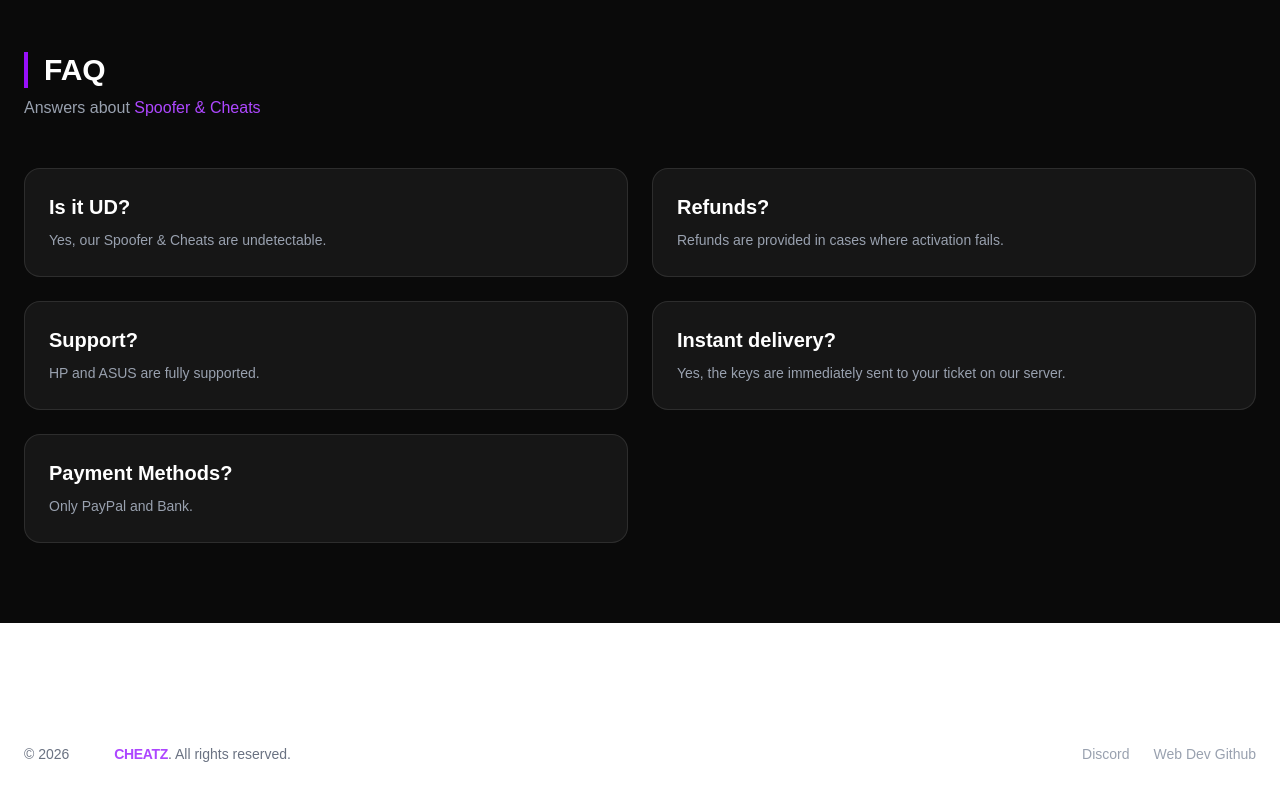
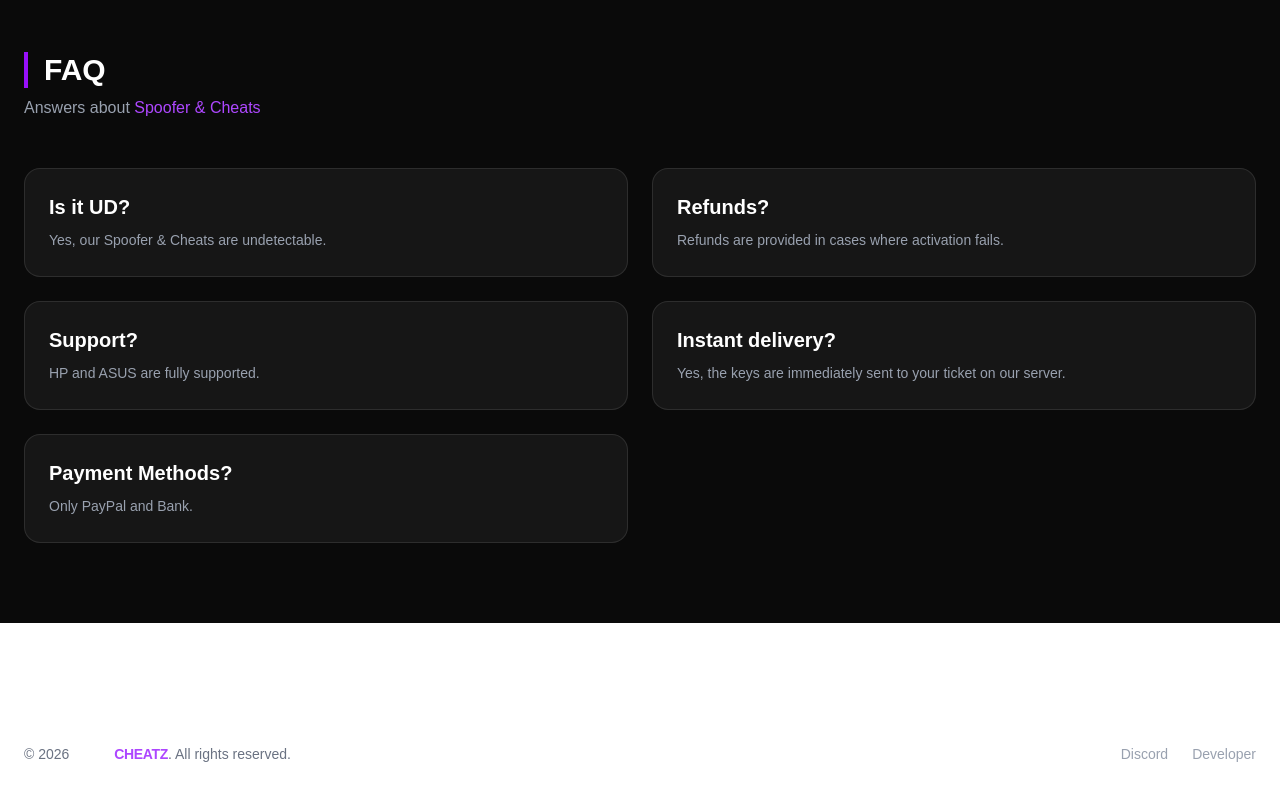
Before and after one commit to wpxq/mintzcheatz, a Next.js app: page / in a window 1280 px wide. Shown: the part 1886-2686 px from the top of the page. Built offline with nearby package versions, Linux system fonts and the light colour scheme.

Commit message:
Update Footer.jsx

```diff
--- a/components/Footer.jsx
+++ b/components/Footer.jsx
@@ -10,7 +10,7 @@ export default function Footer() {
         </div>
         <div className="flex gap-6 text-sm text-gray-400 font-medium">
           <a href="https://discord.gg/57pr8zTuvk" target="blank_" rel="noopener noreferrer" className="hover:text-purple-400 transition-colors">Discord</a>
-          <a href="https://github.com/wpxq" target="_blank" rel="noopener noreferrer" className="hover:text-purple-400 transition-colors">Web Dev Github</a>
+          <a href="https://wpxq.vercel.app/" target="_blank" rel="noopener noreferrer" className="hover:text-purple-400 transition-colors">Developer</a>
         </div>
       </div>
     </footer>
```
